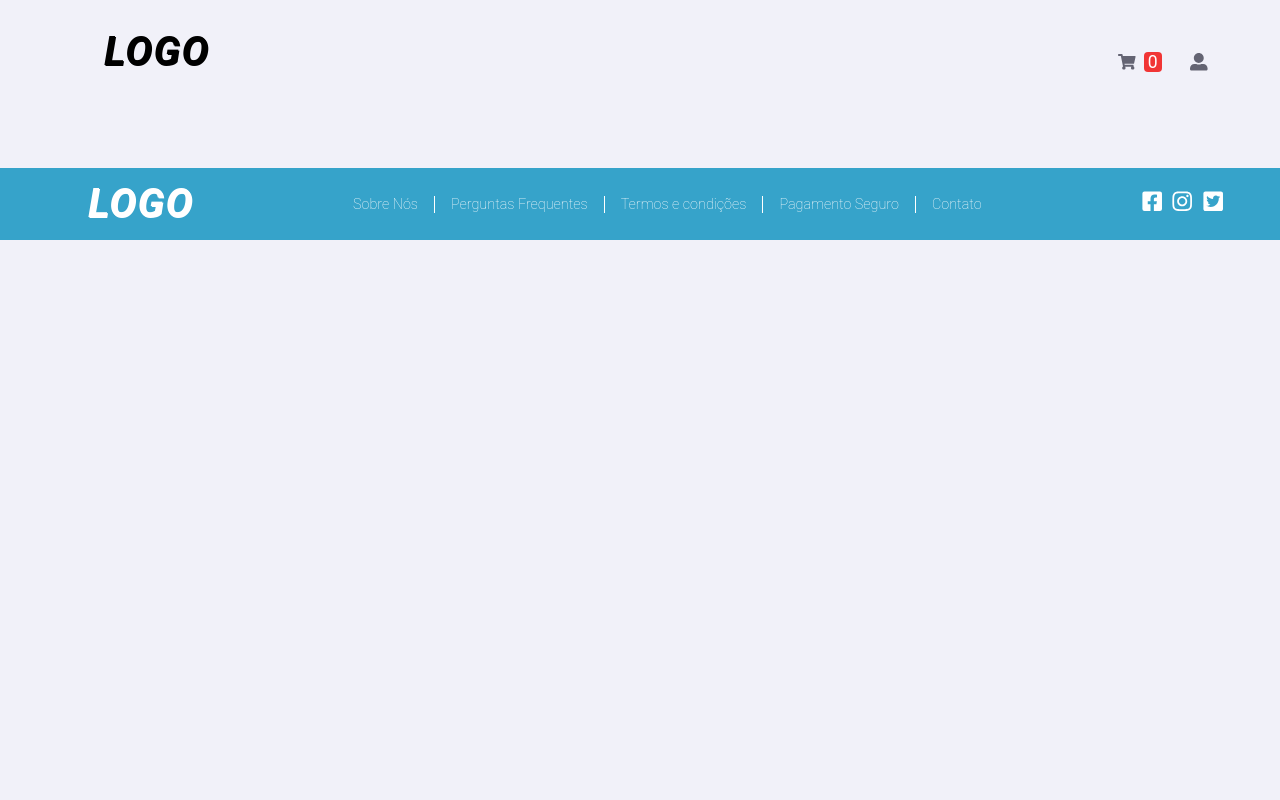
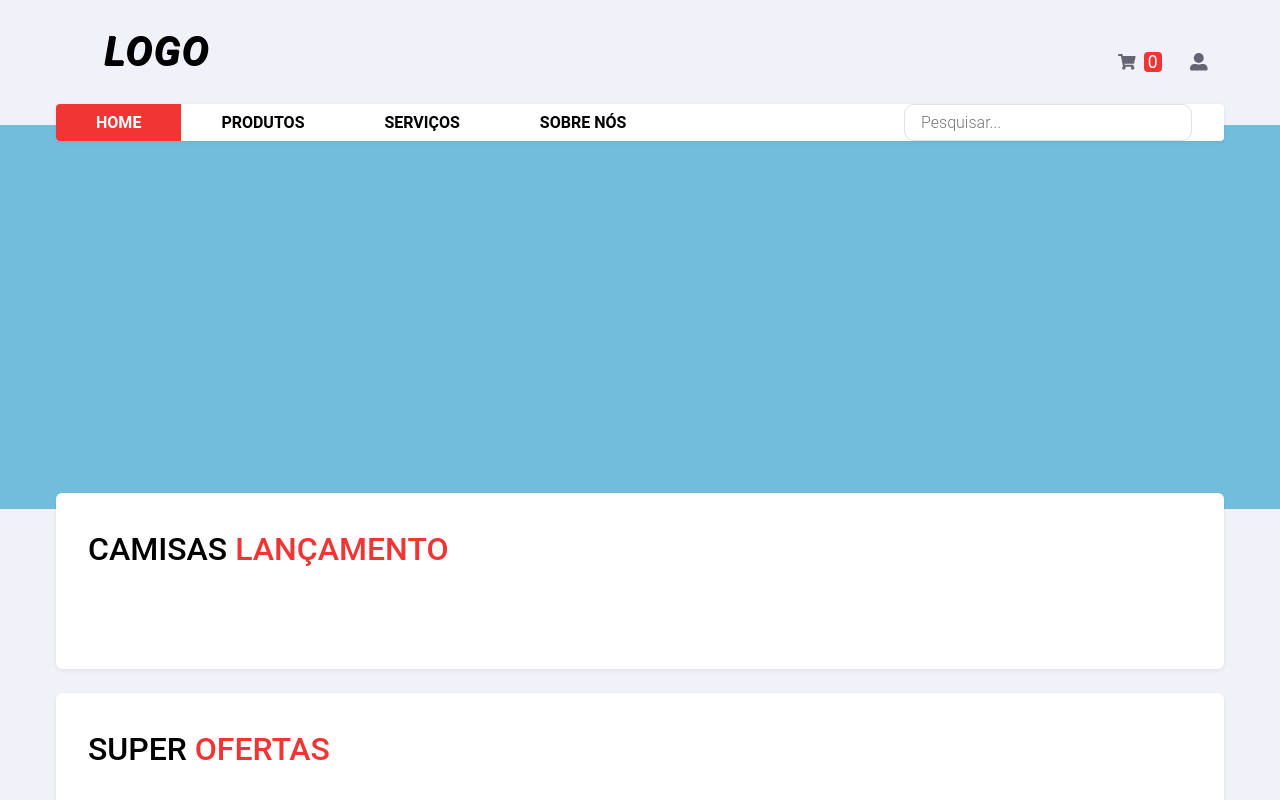
Before and after one commit to LucasBicalho/teste-parcelex, a React app: page / in a window 1280 px wide. Shown: the top 800 px of the page. Built offline with nearby package versions, Linux system fonts and the light colour scheme; the HTML template or start-up script is replaced by a standard one.

Commit message:
feat: update homepage component

```diff
--- a/src/pages/HomePage.tsx
+++ b/src/pages/HomePage.tsx
@@ -2,11 +2,16 @@ import React from "react";
 
 import Footer from "../components/Footer";
 import Header from "../components/Header";
+import Main from "../components/Main";
+import NavBar from "../components/NavBar";
+import { MenuLinkType } from "../types/MenuItems";
 
 const HomePage: React.FC = () => {
   return (
     <div className="app">
       <Header cartNumber={0} />
+      <NavBar activeLinkId={MenuLinkType.home} />
+      <Main />
       <Footer />
     </div>
   );
```
